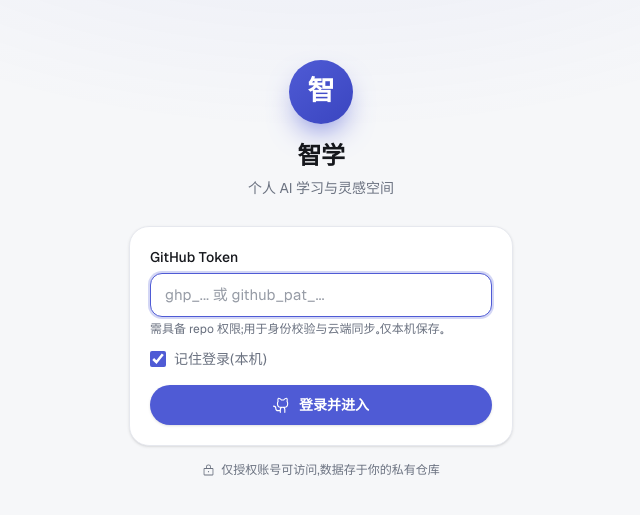
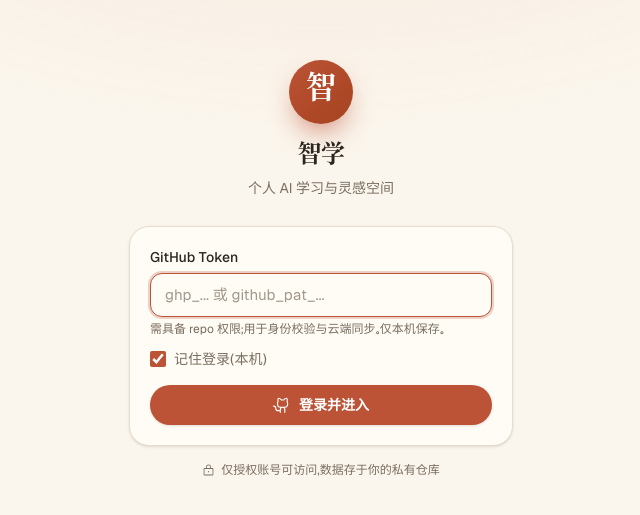
Before and after one commit to Sharkepler/ai-learn-hub, a React (Vite) app: page / in a window 1280 px wide. Shown: the part 131-646 px from the top of the page, without its empty margins (319-959 px from the left). Built offline with nearby package versions, Linux system fonts and the light colour scheme; a small style sheet from the web is missing.

Commit message:
style: 暖调编辑风格 redesign（陶土强调色 + Newsreader 衬线标题/正文）

```diff
--- a/package.json
+++ b/package.json
@@ -13,6 +13,7 @@
   "dependencies": {
     "@fontsource/geist-mono": "^5.1.0",
     "@fontsource/geist-sans": "^5.1.0",
+    "@fontsource/newsreader": "^5.3.0",
     "@phosphor-icons/react": "^2.1.10",
     "clsx": "^2.1.1",
     "motion": "^11.15.0",
--- a/src/components/ui.tsx
+++ b/src/components/ui.tsx
@@ -17,7 +17,7 @@
   return (
     <div
       className={cn(
-        "rounded-[16px] bg-surface border border-border p-4",
+        "rounded-[16px] bg-surface border border-border p-4 shadow-[0_1px_2px_rgba(44,38,32,0.06)]",
         className
       )}
       {...rest}
@@ -250,7 +250,7 @@
           </button>
         </div>
       ) : (
-        <pre className="max-h-[40vh] overflow-auto whitespace-pre-wrap rounded-lg bg-surface p-3 text-sm leading-relaxed">
+        <pre className="max-h-[40vh] overflow-auto whitespace-pre-wrap rounded-lg bg-surface p-3 font-serif text-sm leading-relaxed">
           {text}
         </pre>
       )}
--- a/src/index.css
+++ b/src/index.css
@@ -4,46 +4,52 @@
 @custom-variant dark (&:where(.dark, .dark *));
 
 /*
-  智学 · 简约大气 redesign (taste-skill)
-  - 配色：中性冷灰底 + 单一克制强调色（靛蓝，饱和度 <80%），跨模块一致
-  - 字体：Geist（拉丁，自托管）+ 系统中文黑体兜底；标题收紧字距
+  智学 · 暖调编辑风格 redesign (taste-skill)
+  - 配色：暖纸底（cream/ivory）+ 单一陶土色（terracotta）强调，跨模块一致
+  - 字体：Geist（UI/正文拉丁）+ 系统中文黑体；标题与正文阅读用衬线（编辑/文学感）
   - 形状：卡片 16px / 输入框 12px / 按钮与胶囊全圆（形状一致性锁）
-  - 质感：顶部极淡强调色晕染，留白克制（简约大方 + 一点设计感）
+  - 质感：顶部极淡陶土色晕染，暖调描边与柔和暖色阴影（编辑杂志感）
 */
 @theme {
   --font-sans: "Geist Sans", "PingFang SC", "Microsoft YaHei", "Noto Sans SC",
     ui-sans-serif, system-ui, -apple-system, "Segoe UI", Roboto, sans-serif;
+  /* 编辑风格衬线：Latin 用 Newsreader/Georgia，中文回退宋体/明朝体 */
+  --font-serif: "Newsreader", "Georgia", "Songti SC", "STSong", "SimSun",
+    "Noto Serif SC", "Noto Serif CJK SC", serif;
   --font-mono: "Geist Mono", ui-monospace, SFMono-Regular, Menlo, monospace;
 
-  /* 强调色：靛蓝（克制、设计感） */
-  --color-accent: #4f5bd5;
-  --color-accent-strong: #3a45c0;
-  --color-accent-soft: rgba(79, 91, 213, 0.1);
+  /* 强调色：陶土 / 赤陶（warm terracotta），饱和度克制 */
+  --color-accent: #bc5236;
+  --color-accent-strong: #a5431f;
+  --color-accent-soft: rgba(188, 82, 54, 0.12);
+  /* 纸上使用的深色强调文字（保证对比度） */
+  --color-accent-ink: #9e3f20;
 
-  /* 中性冷灰 */
-  --color-bg: #f6f7f9;
-  --color-surface: #ffffff;
-  --color-surface-2: #eef0f4;
-  --color-text: #15171c;
-  --color-text-2: #6b7280;
-  --color-border: #e6e8ee;
+  /* 暖纸中性色（非纯白非纯黑） */
+  --color-bg: #fbf6ed;
+  --color-surface: #fffcf6;
+  --color-surface-2: #f3e9db;
+  --color-text: #2c2620;
+  --color-text-2: #7a6e60;
+  --color-border: #e7dccb;
 
   --radius-card: 16px;
   --radius-input: 12px;
 }
 
 .dark {
-  /* 墨夜：暖调近黑，避免纯黑；靛蓝略提亮以保对比 */
-  --color-accent: #6b78e6;
-  --color-accent-strong: #828df0;
-  --color-accent-soft: rgba(107, 120, 230, 0.16);
+  /* 暖夜：近黑暖棕，避免纯黑；陶土提亮以保对比 */
+  --color-accent: #d9815c;
+  --color-accent-strong: #c56a45;
+  --color-accent-soft: rgba(217, 129, 92, 0.16);
+  --color-accent-ink: #e7966e;
 
-  --color-bg: #0d0e12;
-  --color-surface: #16181d;
-  --color-surface-2: #20232a;
-  --color-text: #ebedf2;
-  --color-text-2: #9aa1ad;
-  --color-border: #2a2d35;
+  --color-bg: #1c1714;
+  --color-surface: #241e19;
+  --color-surface-2: #312a22;
+  --color-text: #f3ece1;
+  --color-text-2: #b3a392;
+  --color-border: #3a312a;
 }
 
 @layer base {
@@ -63,7 +69,7 @@
     text-rendering: optimizeLegibility;
     min-height: 100dvh;
   }
-  /* 顶部极淡强调色晕染，制造一点设计呼吸感（不参与交互、不随主题动画） */
+  /* 顶部极淡陶土色晕染，制造一点暖意与设计呼吸感（不参与交互） */
   body::before {
     content: "";
     position: fixed;
@@ -72,15 +78,18 @@
     pointer-events: none;
     background: radial-gradient(
       60rem 32rem at 50% -12%,
-      color-mix(in srgb, var(--color-accent) 9%, transparent),
+      color-mix(in srgb, var(--color-accent) 10%, transparent),
       transparent 70%
     );
   }
 
+  /* 编辑风格：标题用衬线，收紧字距，营造文学杂志感 */
   h1,
   h2,
-  h3 {
-    font-weight: 650;
+  h3,
+  h4 {
+    font-family: var(--font-serif);
+    font-weight: 600;
     letter-spacing: -0.01em;
   }
 
@@ -104,7 +113,7 @@
   }
 }
 
-/* 极简品牌标记：圆形渐变单字，干净有力（替代旧版朱砂印章） */
+/* 品牌标记：陶土渐变单字（编辑杂志感的刊头印记），衬线字形更雅致 */
 .brand-mark {
   display: grid;
   place-items: center;
@@ -117,8 +126,9 @@
     var(--color-accent-strong)
   );
   color: #fff;
-  font-weight: 700;
-  font-size: 1.7rem;
+  font-family: var(--font-serif);
+  font-weight: 600;
+  font-size: 1.9rem;
   letter-spacing: 0;
   box-shadow: 0 14px 32px -12px var(--color-accent);
 }
--- a/src/views/Inspiration.tsx
+++ b/src/views/Inspiration.tsx
@@ -218,7 +218,7 @@
   return (
     <Card className="cursor-pointer transition active:scale-[0.99] hover:border-accent/40">
       <div onClick={onOpen}>
-        <p className="whitespace-pre-wrap text-[15px] leading-relaxed line-clamp-4">
+        <p className="whitespace-pre-wrap font-serif text-[15px] leading-relaxed line-clamp-4">
           {item.text}
         </p>
         {item.media && (
@@ -302,7 +302,7 @@
   return (
     <Modal open onClose={onClose} title="灵感详情">
       <div className="space-y-4">
-        <p className="whitespace-pre-wrap text-[15px] leading-relaxed">
+        <p className="whitespace-pre-wrap font-serif text-[15px] leading-relaxed">
           {item.text}
         </p>
 
@@ -331,7 +331,7 @@
         {item.note && (
           <div>
             <p className="mb-1 text-xs font-medium text-text-2">备注</p>
-            <p className="whitespace-pre-wrap text-sm leading-relaxed">
+            <p className="whitespace-pre-wrap font-serif text-sm leading-relaxed">
               {item.note}
             </p>
           </div>
--- a/src/views/Learning.tsx
+++ b/src/views/Learning.tsx
@@ -182,7 +182,7 @@
   return (
     <div className="rounded-xl bg-surface-2 px-3 py-2.5">
       <p className="text-xs text-text-2">{label}</p>
-      <p className="mt-0.5 text-lg font-bold tracking-tight">{value}</p>
+      <p className="mt-0.5 font-serif text-lg font-bold tracking-tight">{value}</p>
     </div>
   );
 }
@@ -219,7 +219,7 @@
         </div>
 
         {item.note && (
-          <p className="mt-2.5 line-clamp-3 whitespace-pre-wrap text-sm leading-relaxed text-text-2">
+          <p className="mt-2.5 line-clamp-3 whitespace-pre-wrap font-serif text-sm leading-relaxed text-text-2">
             {item.note}
           </p>
         )}
@@ -274,7 +274,7 @@
         <div>
           <p className="mb-1 text-xs font-medium text-text-2">备注</p>
           {item.note ? (
-            <p className="whitespace-pre-wrap text-sm leading-relaxed">
+            <p className="whitespace-pre-wrap font-serif text-sm leading-relaxed">
               {item.note}
             </p>
           ) : (
```
Also changed, not shown: src/main.tsx (+7 -0 lines), 1 other file (tests, documents, lock files or other folders).
